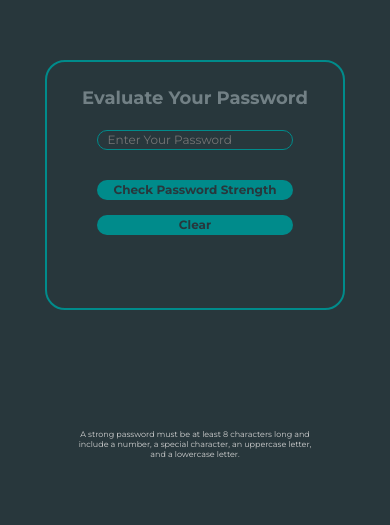
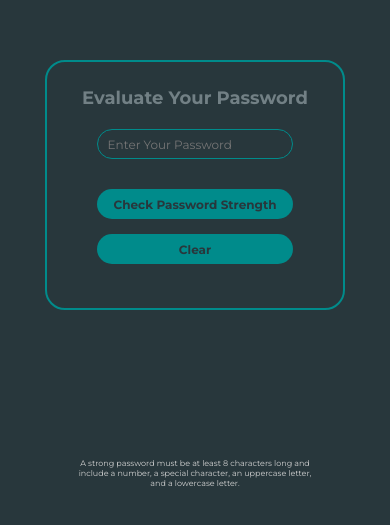
Before and after one commit to Ijin1221/password_strength_checker, a plain HTML site: page index.html in a window 390 px wide. Shown: the part 237-762 px from the top of the page. Drawn offline with Linux system fonts and the light colour scheme.

```diff
--- a/style.css
+++ b/style.css
@@ -160,8 +160,8 @@
   }
 
   .passwordInput{
-    height: 20px;
-    border-radius: 10px;
+    height: 30px;
+    border-radius: 15px;
     border: 1px solid darkcyan;
     background-color: rgb(40, 55, 60);
     color: rgb(114, 128, 133);
@@ -177,8 +177,8 @@
   .buttonDiv button {
     width: 80%;
     font-size: 12px;
-    height: 20px;
-    border-radius: 10px;
+    height: 30px;
+    border-radius: 15px;
     font-weight: 700;
     margin-top: 15px;
 
```
